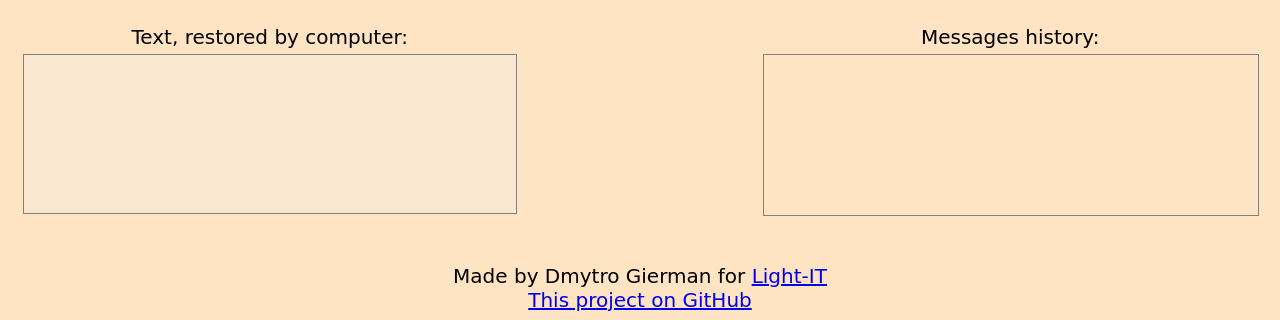
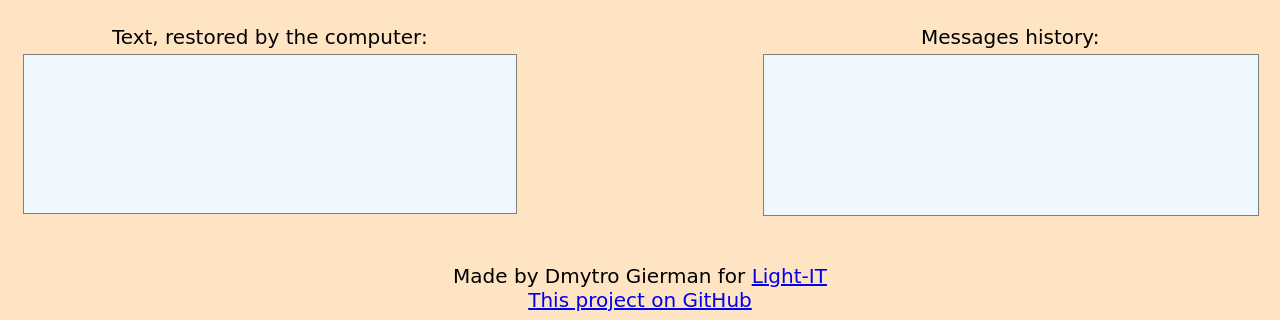
Before and after one commit to AcckiyGerman/Caesar_Cipher_Django, a Django app: page / in a window 1280 px wide. Shown: the part 540-860 px from the top of the page. Run offline with Django 3.2, Linux system fonts and the light colour scheme; data that the repository does not hold is empty; some libraries are stand-ins or nearby versions.

```diff
--- a/caesar/static/caesar/style.css
+++ b/caesar/static/caesar/style.css
@@ -30,6 +30,7 @@ textarea { resize: none; }
     width: 100%;
     height: 160px;
     border: 1px solid grey;
+    background-color: aliceblue;
 }
 
 .controls {
--- a/caesar/templates/caesar/index.html
+++ b/caesar/templates/caesar/index.html
@@ -34,7 +34,7 @@
     <canvas id="canvas"></canvas>
     <div class="additional clearfix">
         <div class = restored_text>
-            <p>Text, restored by computer:</p>
+            <p>Text, restored by the computer:</p>
             <textarea class="restored_text_box" disabled="true"></textarea>
             <p class="probably_rotate"></p>
         </div>
```
